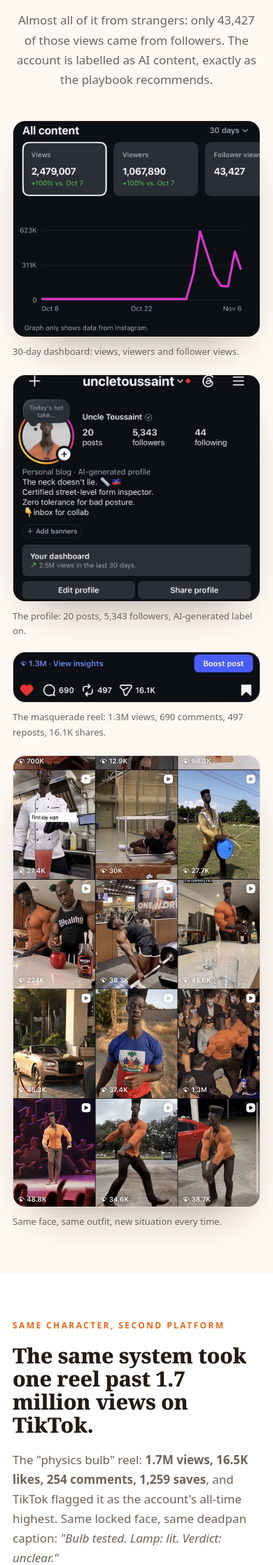
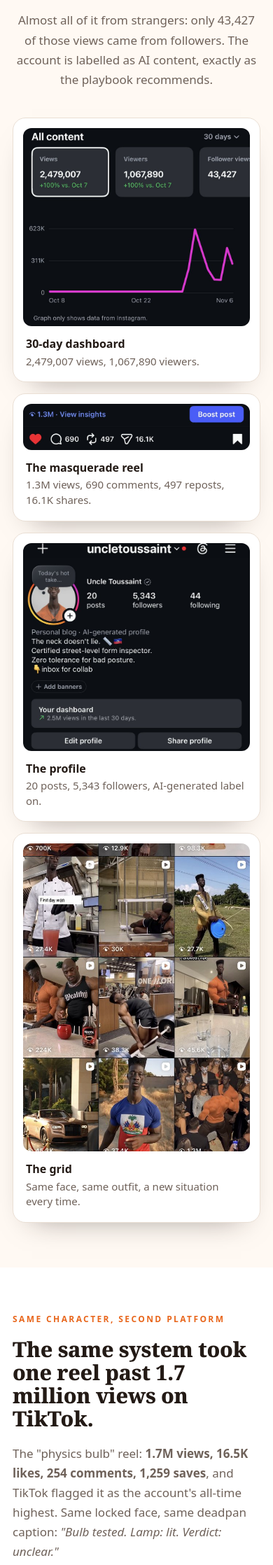
Before and after one commit to Autolike-us/Aurora-toolkit, a PHP site: page / in a window 390 px wide. Shown: the part 2109-4345 px from the top of the page at 70% size. Run offline with PHP 8.4, Linux system fonts and the light colour scheme.

Commit message:
Playbook site: redesign Instagram proof layout
Desktop: tidy card mosaic. Mobile: evenly spaced stacked cards with
readable captions instead of oversized jammed screenshots.

Co-Authored-By: Claude Sonnet 5.5 <noreply@anthropic.com>
Claude-Session: https://claude.ai/code/session_018om36VoZGXr9y49NYRwG5j

```diff
--- a/playbook-site/index.html
+++ b/playbook-site/index.html
@@ -82,21 +82,11 @@
       <h2>2,479,007 views. 1,067,890 viewers. In under two weeks.</h2>
       <p class="lead" style="margin-top:18px">Almost all of it from strangers: only 43,427 of those views came from followers. The account is labelled as AI content, exactly as the playbook recommends.</p>
     </div>
-    <div class="igshots">
-      <div class="reveal">
-        <img class="shot" src="img/ig-dashboard.jpg" alt="Instagram dashboard for @uncletoussaint over 30 days: 2,479,007 views, 1,067,890 viewers, 43,427 follower views" width="900" height="788" loading="lazy">
-        <p class="cap2">30-day dashboard: views, viewers and follower views.</p>
-      </div>
-      <div class="reveal">
-        <img class="shot" src="img/ig-profile.jpg" alt="The @uncletoussaint Instagram profile: 20 posts, 5,343 followers, AI-generated profile label, 2.5M views in the last 30 days" width="800" height="733" loading="lazy">
-        <p class="cap2">The profile: 20 posts, 5,343 followers, AI-generated label on.</p>
-        <img class="shot" src="img/ig-post-bar.jpg" alt="The masquerade reel: 1.3M views, 690 comments, 497 reposts, 16.1K shares" width="900" height="183" loading="lazy" style="margin-top:18px">
-        <p class="cap2">The masquerade reel: 1.3M views, 690 comments, 497 reposts, 16.1K shares.</p>
-      </div>
-      <div class="reveal">
-        <img class="shot" src="img/ig-grid.jpg" alt="Grid of Uncle Toussaint reels with view counts from 12.9K to 1.3M, same character in every clip" width="620" height="1134" loading="lazy">
-        <p class="cap2">Same face, same outfit, new situation every time.</p>
-      </div>
+    <div class="rail" tabindex="0" aria-label="Instagram insights screenshots">
+      <figure class="rcard a"><img class="shot" src="img/ig-dashboard.jpg" alt="Instagram dashboard for @uncletoussaint over 30 days: 2,479,007 views, 1,067,890 viewers, 43,427 follower views" width="900" height="788" loading="lazy"><figcaption><b>30-day dashboard</b>2,479,007 views, 1,067,890 viewers.</figcaption></figure>
+      <figure class="rcard c"><img class="shot" src="img/ig-post-bar.jpg" alt="The masquerade reel: 1.3M views, 690 comments, 497 reposts, 16.1K shares" width="900" height="183" loading="lazy"><figcaption><b>The masquerade reel</b>1.3M views, 690 comments, 497 reposts, 16.1K shares.</figcaption></figure>
+      <figure class="rcard p"><img class="shot" src="img/ig-profile.jpg" alt="The @uncletoussaint Instagram profile: 20 posts, 5,343 followers, AI-generated profile label, 2.5M views in the last 30 days" width="800" height="733" loading="lazy"><figcaption><b>The profile</b>20 posts, 5,343 followers, AI-generated label on.</figcaption></figure>
+      <figure class="rcard g"><img class="shot" src="img/ig-grid.jpg" alt="Grid of Uncle Toussaint reels with view counts from 12.9K to 1.3M, same character in every clip" width="620" height="1134" loading="lazy"><figcaption><b>The grid</b>Same face, same outfit, a new situation every time.</figcaption></figure>
     </div>
   </div>
 </section>
--- a/playbook-site/style.css
+++ b/playbook-site/style.css
@@ -167,6 +167,20 @@ footer .small{max-width:760px;line-height:1.7}
 
 /* instagram proof */
 .ig{background:var(--bg)}
-.igshots{display:grid;grid-template-columns:1.1fr 1fr .7fr;gap:22px;margin-top:44px;align-items:start}
-@media(max-width:900px){.igshots{grid-template-columns:1fr;max-width:520px;margin-left:auto;margin-right:auto}}
-.cap2{font-size:13px;color:var(--muted);margin-top:10px}
+
+/* proof rail: mosaic on desktop, equal-height swipe cards on phones */
+.rail{display:grid;grid-template-columns:repeat(3,1fr);gap:20px;margin-top:40px;align-items:stretch}
+.rcard{margin:0;display:flex;flex-direction:column;background:#fff;border:1px solid var(--line);border-radius:18px;padding:14px;box-shadow:0 20px 40px -28px rgba(35,26,21,.5)}
+.rcard .shot{border:0;box-shadow:none;border-radius:12px;width:100%;margin:auto 0}
+.rcard figcaption{padding:14px 4px 4px;font-size:15px;line-height:1.45;color:var(--muted)}
+.rcard figcaption b{display:block;color:var(--ink);font-size:16px;margin-bottom:2px}
+.rcard.a{grid-area:1/1}.rcard.p{grid-area:1/2}.rcard.c{grid-area:2/1/3/3}.rcard.g{grid-area:1/3/3/4}
+.rcard.g .shot{width:100%;max-height:560px;object-fit:cover;object-position:top}
+.rcard.c .shot{max-width:560px;margin-left:auto;margin-right:auto}
+.swipe{display:none;text-align:center;font-size:13px;color:var(--muted);margin-top:4px}
+@media(max-width:900px){
+  .rail{display:flex;flex-direction:column;gap:16px;max-width:460px;margin-left:auto;margin-right:auto}
+  .rcard.g .shot{max-height:440px}
+  .rcard .shot{margin:0}
+  .swipe{display:none}
+}
```
